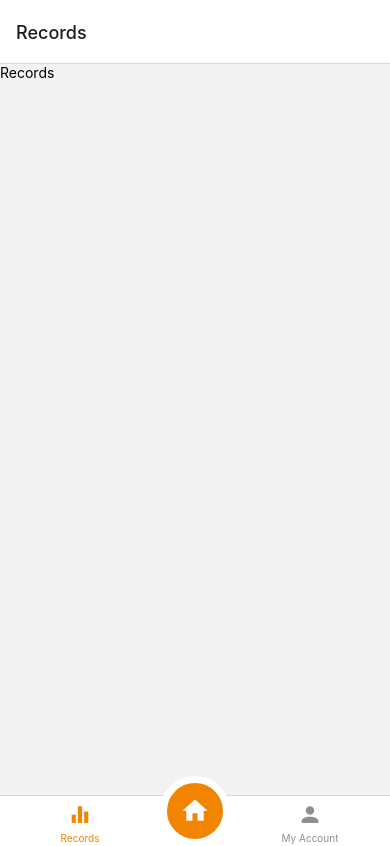
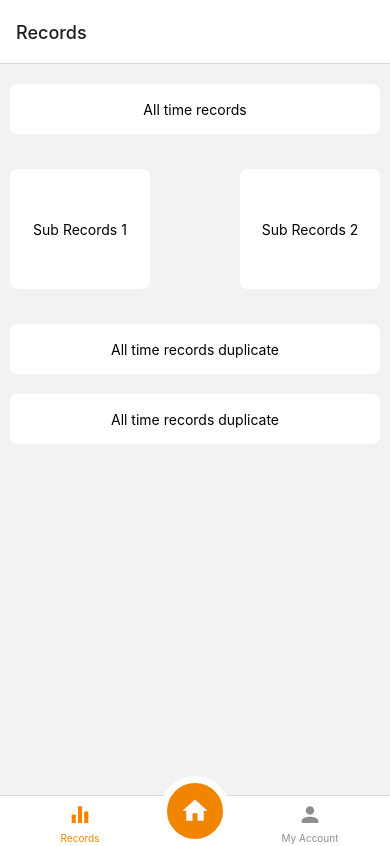
Before and after one commit to Max-256/react-native-navigation, a React Native app: screen /Records in a window 390 px wide. Built offline with nearby package versions, Linux system fonts and the light colour scheme; what react-native would draw is missing.

Commit message:
build records navigator

```diff
--- a/app/navigation/AppNavigator.js
+++ b/app/navigation/AppNavigator.js
@@ -3,7 +3,7 @@ import { StyleSheet } from "react-native";
 import { createBottomTabNavigator } from "@react-navigation/bottom-tabs";
 import { MaterialCommunityIcons } from "@expo/vector-icons";
 
-import Records from "../screens/Records/Records";
+import RecordsNavigator from "./RecordsNavigator";
 import HomeNavigator from "./HomeNavigator";
 import AccountNavigator from "./AccountNavigator";
 import HomeButton from "../components/HomeButton";
@@ -15,7 +15,7 @@ function AppNavigator(props) {
     <Tab.Navigator initialRouteName="Hello, Good day!">
       <Tab.Screen
         name="Records"
-        component={Records}
+        component={RecordsNavigator}
         options={{
           tabBarIcon: ({ color, size }) => (
             <MaterialCommunityIcons
--- a/app/navigation/RecordsNavigator.js
+++ b/app/navigation/RecordsNavigator.js
@@ -1,8 +1,25 @@
 import React from "react";
-import { View, StyleSheet } from "react-native";
+import { View, StyleSheet, Text } from "react-native";
+import { createStackNavigator } from "@react-navigation/stack";
+
+import Records from "../screens/Records/Records";
+import SubRec_1 from "../screens/Records/SubRec_1";
+import SubRec_2 from "../screens/Records/SubRec_2";
+import SubRec_3 from "../screens/Records/SubRec_3";
+
+const Stack = createStackNavigator();
 
 function RecordsNavigator(props) {
-  return <View style={styles.container}></View>;
+  return (
+    <Stack.Navigator
+      screenOptions={{ headerShown: false, presentation: "modal" }}
+    >
+      <Stack.Screen name="rec" component={Records} />
+      <Stack.Screen name="rec1" component={SubRec_1} />
+      <Stack.Screen name="rec2" component={SubRec_2} />
+      <Stack.Screen name="rec3" component={SubRec_3} />
+    </Stack.Navigator>
+  );
 }
 
 const styles = StyleSheet.create({
--- a/app/screens/Records/Records.js
+++ b/app/screens/Records/Records.js
@@ -1,16 +1,69 @@
 import React from "react";
-import { View, Text, StyleSheet } from "react-native";
+import { View, Text, StyleSheet, TouchableOpacity } from "react-native";
 
-function Records(props) {
+import colors from "../../config/colors";
+
+function Records({ navigation }) {
   return (
     <View style={styles.container}>
-      <Text>Records</Text>
+      <TouchableOpacity
+        onPress={() => navigation.navigate("rec3")}
+        style={styles.all}
+      >
+        <Text>All time records</Text>
+      </TouchableOpacity>
+      <View style={styles.sub}>
+        <TouchableOpacity
+          onPress={() => navigation.navigate("rec1")}
+          style={styles.subContainer}
+        >
+          <Text>Sub Records 1</Text>
+        </TouchableOpacity>
+        <TouchableOpacity
+          onPress={() => navigation.navigate("rec2")}
+          style={styles.subContainer}
+        >
+          <Text>Sub Records 2</Text>
+        </TouchableOpacity>
+      </View>
+      <TouchableOpacity style={styles.all}>
+        <Text>All time records duplicate</Text>
+      </TouchableOpacity>
+      <TouchableOpacity style={styles.all}>
+        <Text>All time records duplicate</Text>
+      </TouchableOpacity>
     </View>
   );
 }
 
 const styles = StyleSheet.create({
-  container: {},
+  all: {
+    alignItems: "center",
+    backgroundColor: colors.white,
+    borderRadius: 7,
+    elevation: 1,
+    justifyContent: "center",
+    height: 50,
+    width: "100%",
+    marginVertical: 10,
+  },
+  container: {
+    padding: 10,
+  },
+  sub: {
+    flexDirection: "row",
+    justifyContent: "space-between",
+    marginVertical: 25,
+  },
+  subContainer: {
+    alignItems: "center",
+    backgroundColor: colors.white,
+    borderRadius: 7,
+    height: 120,
+    justifyContent: "center",
+    width: 140,
+    elevation: 1,
+  },
 });
 
 export default Records;
--- /dev/null
+++ b/app/screens/Records/SubRec_1.js
@@ -0,0 +1,31 @@
+import React from "react";
+import { View, StyleSheet, Text, Pressable } from "react-native";
+import { AntDesign } from "@expo/vector-icons";
+
+import colors from "../../config/colors";
+
+function SubRec_1({ navigation }) {
+  return (
+    <View style={styles.container}>
+      <Pressable style={styles.back} onPress={() => navigation.goBack()}>
+        <AntDesign color={colors.primary} name="leftcircleo" size={25} />
+      </Pressable>
+      <Text>Sub Record 1</Text>
+    </View>
+  );
+}
+
+const styles = StyleSheet.create({
+  back: {
+    left: 15,
+    position: "absolute",
+    top: 25,
+  },
+  container: {
+    flex: 1,
+    justifyContent: "center",
+    alignItems: "center",
+  },
+});
+
+export default SubRec_1;
--- /dev/null
+++ b/app/screens/Records/SubRec_2.js
@@ -0,0 +1,31 @@
+import React from "react";
+import { View, StyleSheet, Text, Pressable } from "react-native";
+import { AntDesign } from "@expo/vector-icons";
+
+import colors from "../../config/colors";
+
+function SubRec_2({ navigation }) {
+  return (
+    <View style={styles.container}>
+      <Pressable style={styles.back} onPress={() => navigation.goBack()}>
+        <AntDesign color={colors.primary} name="leftcircleo" size={25} />
+      </Pressable>
+      <Text>Sub Record 2</Text>
+    </View>
+  );
+}
+
+const styles = StyleSheet.create({
+  back: {
+    left: 15,
+    position: "absolute",
+    top: 25,
+  },
+  container: {
+    flex: 1,
+    justifyContent: "center",
+    alignItems: "center",
+  },
+});
+
+export default SubRec_2;
--- /dev/null
+++ b/app/screens/Records/SubRec_3.js
@@ -0,0 +1,31 @@
+import React from "react";
+import { View, StyleSheet, Text, Pressable } from "react-native";
+import { AntDesign } from "@expo/vector-icons";
+
+import colors from "../../config/colors";
+
+function SubRec_3({ navigation }) {
+  return (
+    <View style={styles.container}>
+      <Pressable style={styles.back} onPress={() => navigation.goBack()}>
+        <AntDesign color={colors.primary} name="leftcircleo" size={25} />
+      </Pressable>
+      <Text>All time Records Center</Text>
+    </View>
+  );
+}
+
+const styles = StyleSheet.create({
+  back: {
+    left: 15,
+    position: "absolute",
+    top: 25,
+  },
+  container: {
+    flex: 1,
+    justifyContent: "center",
+    alignItems: "center",
+  },
+});
+
+export default SubRec_3;
```
